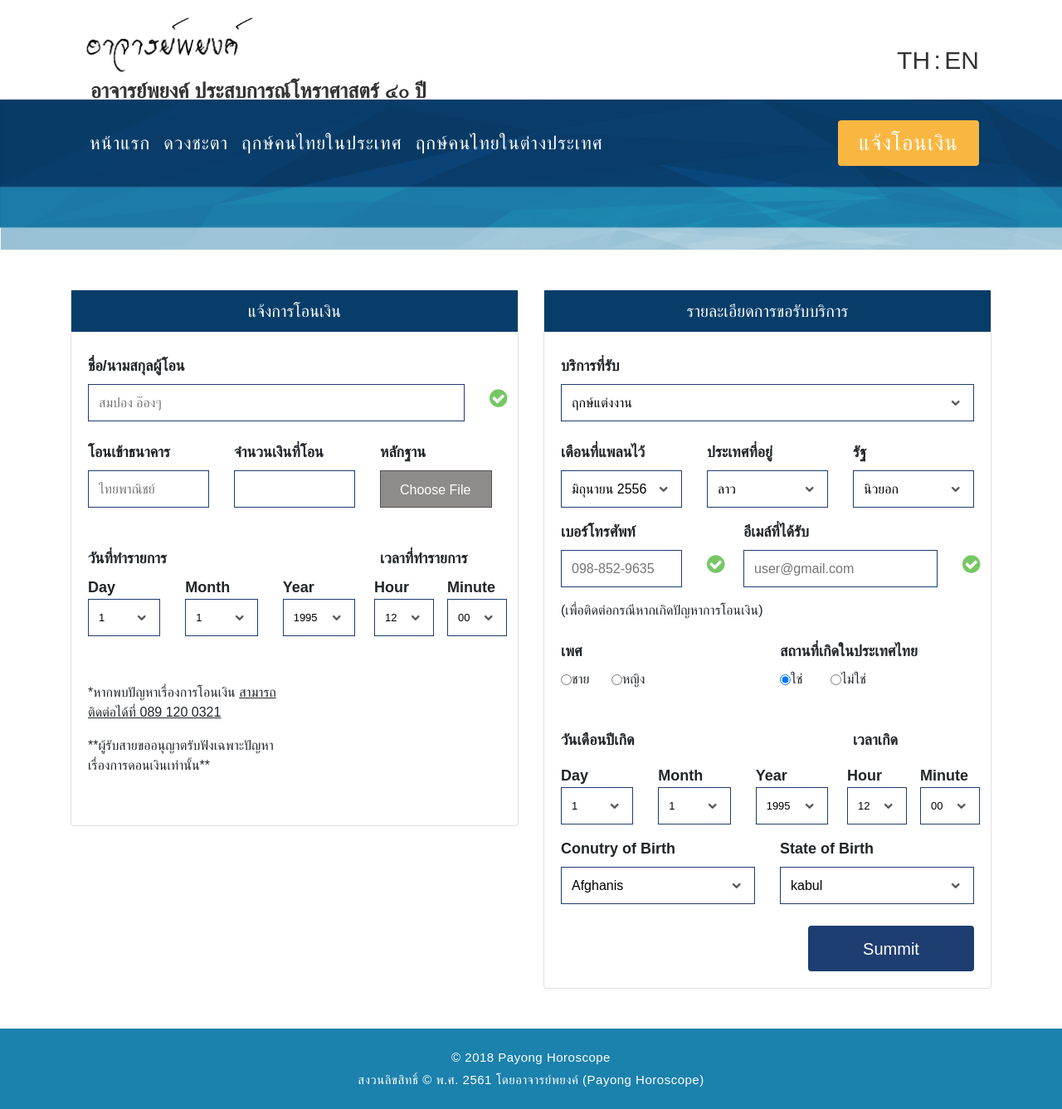
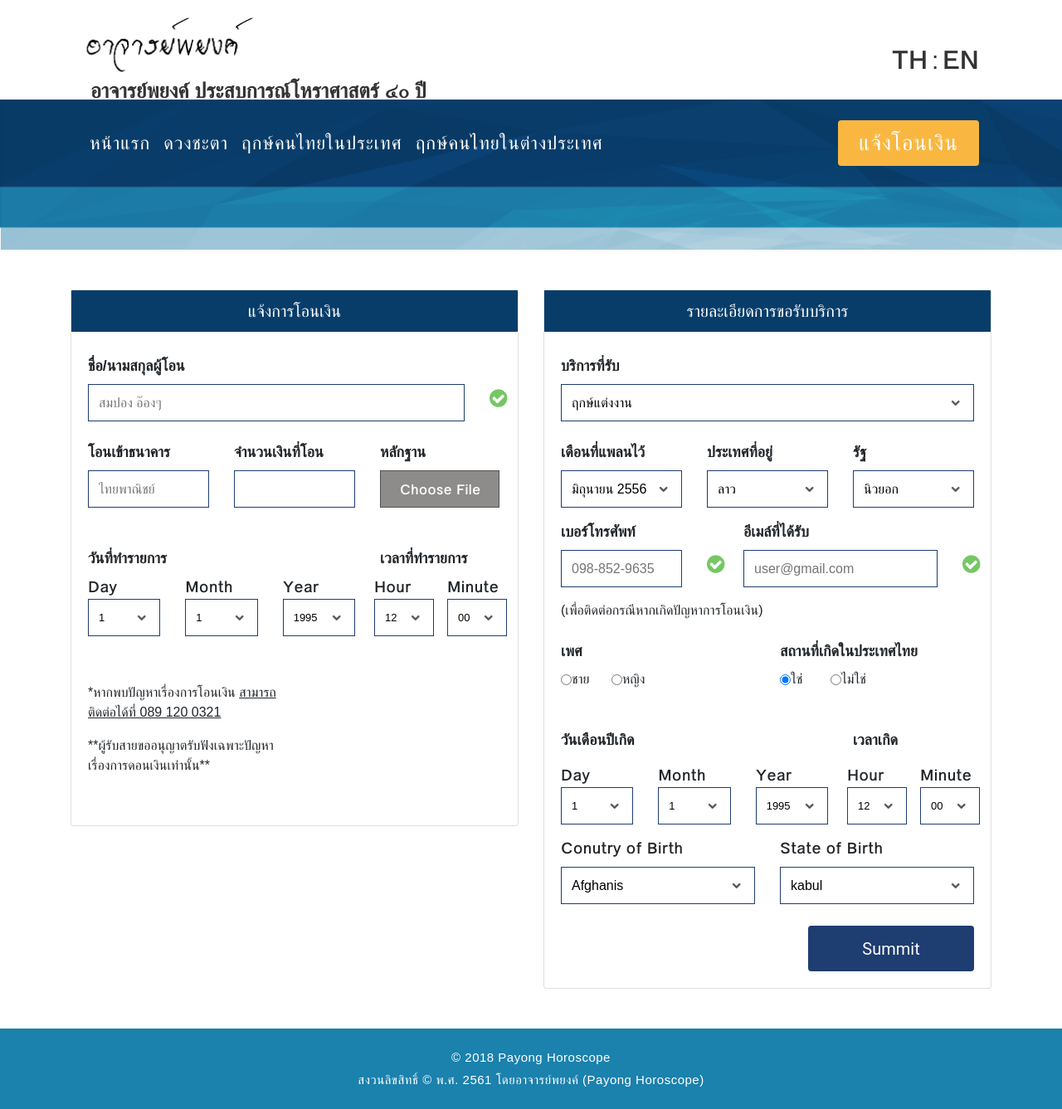
Before and after one commit to sqweezpond/payong, a PHP site: page /paydetails.php in a window 1280 px wide. Shown: the whole page at 83% size. Run offline with PHP 8.4, Linux system fonts and the light colour scheme; some libraries are stand-ins or nearby versions.

Commit message:
up paydetails.php gia.css

```diff
--- a/assets/css/custom.css
+++ b/assets/css/custom.css
@@ -31,7 +31,7 @@
     font-style: normal;
 }
 
-body,label,p,h1,h2,h3,h4,h5 {
+body, {
     font-family: 'cs_prakasfdregular';
 }
 
@@ -45,7 +45,7 @@ body,label,p,h1,h2,h3,h4,h5 {
     font-size: 30px;
     color: #333333;
     transition: all 0.3s;
-    my-lg-2 my-md-0 my-2
+    font-family: 'cs_prakasfdbold';
 }
 .nav-font1:hover{
     font-size: 30px;
--- a/assets/css/gia.css
+++ b/assets/css/gia.css
@@ -53,10 +53,12 @@ body,label,p,h1,h2,h3,h4,h5 {
 /* display: inline-block; */
 /* padding: 0px 33px; */
   cursor: pointer;
-  padding: 11px 25px 11px 23px;
+  padding: 11px 22px 11px 23px;
   height: 45px;
   background-color: #8e8b8b;
   color: #ffffff;
+  font-family: 'cs_prakasfdbold';
+
 }
 input[type="file"] {
     display: none;
@@ -92,7 +94,7 @@ input[type="file"] {
     width: 200px;
     height: 55px;
     font-size: 20px;
-    font-family: "cs-cs_prakasregular",sans-serif;
+    font-family: 'Roboto'!important;
     margin-top: 10px;
     transition: all 0.3s;
 }
@@ -103,7 +105,7 @@ input[type="file"] {
   width: 200px;
   height: 55px;
   font-size: 20px;
-
+font-family: 'Roboto'!important;
   margin-top: 10px;
   transition: all 0.3s;
 }
@@ -135,6 +137,12 @@ input[type="file"] {
   font-weight: 600;
     font-family: "cs-cs_prakasregular",sans-serif;
 }
+.pay-en-text{
+  font-size: 18px;
+  font-weight: 600;
+  font-family: 'cs_prakasfdbold';
+
+}
 .pay-form-control {
     display: block;
     width: 100%;
@@ -151,6 +159,7 @@ input[type="file"] {
     border-radius: 0px;
     transition: border-color .15s ease-in-out,box-shadow .15s ease-in-out;
       font-family: "cs-cs_prakasregular",sans-serif;
+
 }
 .paycon-selected {
     border: 1px solid #1e3d70;
@@ -163,6 +172,7 @@ input[type="file"] {
     height: 45px;
     font-size: 16px;
     font-weight: 300;
+
 
 }
 .paycon-selected-1 {
@@ -179,6 +189,7 @@ input[type="file"] {
       font-family: "cs-cs_prakasregular",sans-serif;
 
 }
+
 
 
 
@@ -215,7 +226,7 @@ input[type="file"] {
 .card-img-top{
   width: 100%;
   position: absolute;
-  transition:  all 0.9s;
+  transition:  all 0.5s;
   border-radius: 0px;
   transform: scale(1.5);
   top: 50px;
@@ -226,7 +237,8 @@ input[type="file"] {
 .card-img-top:hover{
     width: 100%;
     position: absolute;
-    transform: scale(1.9);
+    transform: scale(1.7);
+    transition: all 0.5s;
     opacity: 0.9;
 
 }
@@ -396,6 +408,12 @@ input[type="file"] {
 .pay-confirm-font {
     font-size: 16px;
     font-weight: 600;
+}
+.pay-en-text{
+  font-size: 16px;
+  font-weight: 600;
+  font-family: 'cs_prakasfdbold';
+
 }
 .custom-file-upload {
     border: 1px solid #545050;
--- a/paydetails.php
+++ b/paydetails.php
@@ -71,7 +71,7 @@
                                             <label  class="pay-confirm-font my-lg-2 my-md-0 my-2">วันที่ทำรายการ</label>
                                             <div class="row">
                                               <div class="col-lg-4 col-md-4 col-12">
-                                                <label  class="pay-confirm-font my-lg-0 my-md-0 my-2">Day</label>
+                                                <label  class="pay-en-text my-lg-0 my-md-0 my-2">Day</label>
                                                 <select class="paycon-selected-1">
                                                   <option>1</option>
                                                   <option>2</option>
@@ -80,14 +80,14 @@
                                                 </select>
                                               </div>
                                               <div class="col-lg-4 col-md-4 col-12">
-                                                <label  class="pay-confirm-font my-lg-0 my-md-0 my-2">Month</label>
+                                                <label  class="pay-en-text my-lg-0 my-md-0 my-2">Month</label>
                                                 <select class="paycon-selected-1">
                                                   <option>1</option>
                                                   <option>2</option>
                                                 </select>
                                               </div>
                                               <div class="col-lg-4 col-md-4 col-12">
-                                                <label  class="pay-confirm-font my-lg-0 my-md-0 my-2">Year</label>
+                                                <label  class="pay-en-text my-lg-0 my-md-0 my-2">Year</label>
                                                 <select class="paycon-selected-1">
                                                   <option>1995</option>
                                                   <option>1996</option>
@@ -99,14 +99,14 @@
                                             <label  class="pay-confirm-font my-lg-2 my-md-0 my-2">เวลาที่ทำรายการ</label>
                                             <div class="row">
                                               <div class="col-lg-6 col-md-6 col-12 px-lg-2">
-                                                <label  class="pay-confirm-font my-lg-0 my-md-0 my-2">Hour</label>
+                                                <label  class="pay-en-text my-lg-0 my-md-0 my-2">Hour</label>
                                                 <select class="paycon-selected-1">
                                                   <option>12</option>
                                                   <option>11</option>
                                                 </select>
                                               </div>
                                               <div class="col-lg-6 col-md-6 col-12 px-lg-2">
-                                                <label  class="pay-confirm-font my-lg-0 my-md-0 my-2">Minute</label>
+                                                <label  class="pay-en-text my-lg-0 my-md-0 my-2">Minute</label>
                                                 <select class="paycon-selected-1">
                                                   <option>00</option>
                                                   <option>01</option>
@@ -260,7 +260,7 @@
                                         <label  class="pay-confirm-font my-3">วันเดือนปีเกิด</label>
                                         <div class="row">
                                           <div class="col-lg-4 col-md-4 col-12 ">
-                                            <label  class="pay-confirm-font my-lg-0 my-md-0 my-2">Day</label>
+                                            <label  class="pay-en-text my-lg-0 my-md-0 my-2">Day</label>
                                             <select class="paycon-selected-1">
                                               <option>1</option>
                                               <option>2</option>
@@ -269,14 +269,14 @@
                                             </select>
                                           </div>
                                           <div class="col-lg-4 col-md-4 col-12">
-                                            <label  class="pay-confirm-font my-lg-0 my-md-0 my-2">Month</label>
+                                            <label  class="pay-en-text my-lg-0 my-md-0 my-2">Month</label>
                                             <select class="paycon-selected-1">
                                               <option>1</option>
                                               <option>2</option>
                                             </select>
                                           </div>
                                           <div class="col-lg-4 col-md-4 col-12">
-                                            <label  class="pay-confirm-font my-lg-0 my-md-0 my-2">Year</label>
+                                            <label  class="pay-en-text my-lg-0 my-md-0 my-2">Year</label>
                                             <select class="paycon-selected-1">
                                               <option>1995</option>
                                               <option>1996</option>
@@ -288,14 +288,14 @@
                                         <label class="pay-confirm-font my-3">เวลาเกิด</label>
                                         <div class="row">
                                           <div class="col-lg-6 col-md-6 col-12 px-lg-2">
-                                            <label class="pay-confirm-font my-lg-0 my-md-0 my-2">Hour</label>
+                                            <label class="pay-en-text my-lg-0 my-md-0 my-2">Hour</label>
                                             <select class="paycon-selected-1">
                                               <option>12</option>
                                               <option>11</option>
                                             </select>
                                           </div>
                                           <div class="col-lg-6 col-md-6 col-12 px-lg-2">
-                                            <label class="pay-confirm-font my-lg-0 my-md-0 my-2" >Minute</label>
+                                            <label class="pay-en-text my-lg-0 my-md-0 my-2" >Minute</label>
                                             <select class="paycon-selected-1">
                                               <option>00</option>
                                               <option>01</option>
@@ -311,7 +311,7 @@
                               <div class="col-lg-6 col-md-6 col-12">
                                 <form>
                                   <div class="form-group">
-                                    <label for="exampleFormControlFile1 " class="pay-confirm-font">Conutry of Birth</label></label>
+                                    <label for="exampleFormControlFile1 " class="pay-en-text">Conutry of Birth</label></label>
                                       <select class="paycon-selected">
                                         <option>Afghanis</option>
                                         <option>ฤกษ์คลอดบุตร</option>
@@ -322,7 +322,7 @@
                               <div class="col-lg-6 col-md-6 col-12">
                                 <form>
                                   <div class="form-group">
-                                    <label  class="pay-confirm-font">State of Birth</label></label>
+                                    <label  class="pay-en-text">State of Birth</label></label>
                                       <select class="paycon-selected">
                                         <option>kabul</option>
                                         <option>kabul</option>
```
